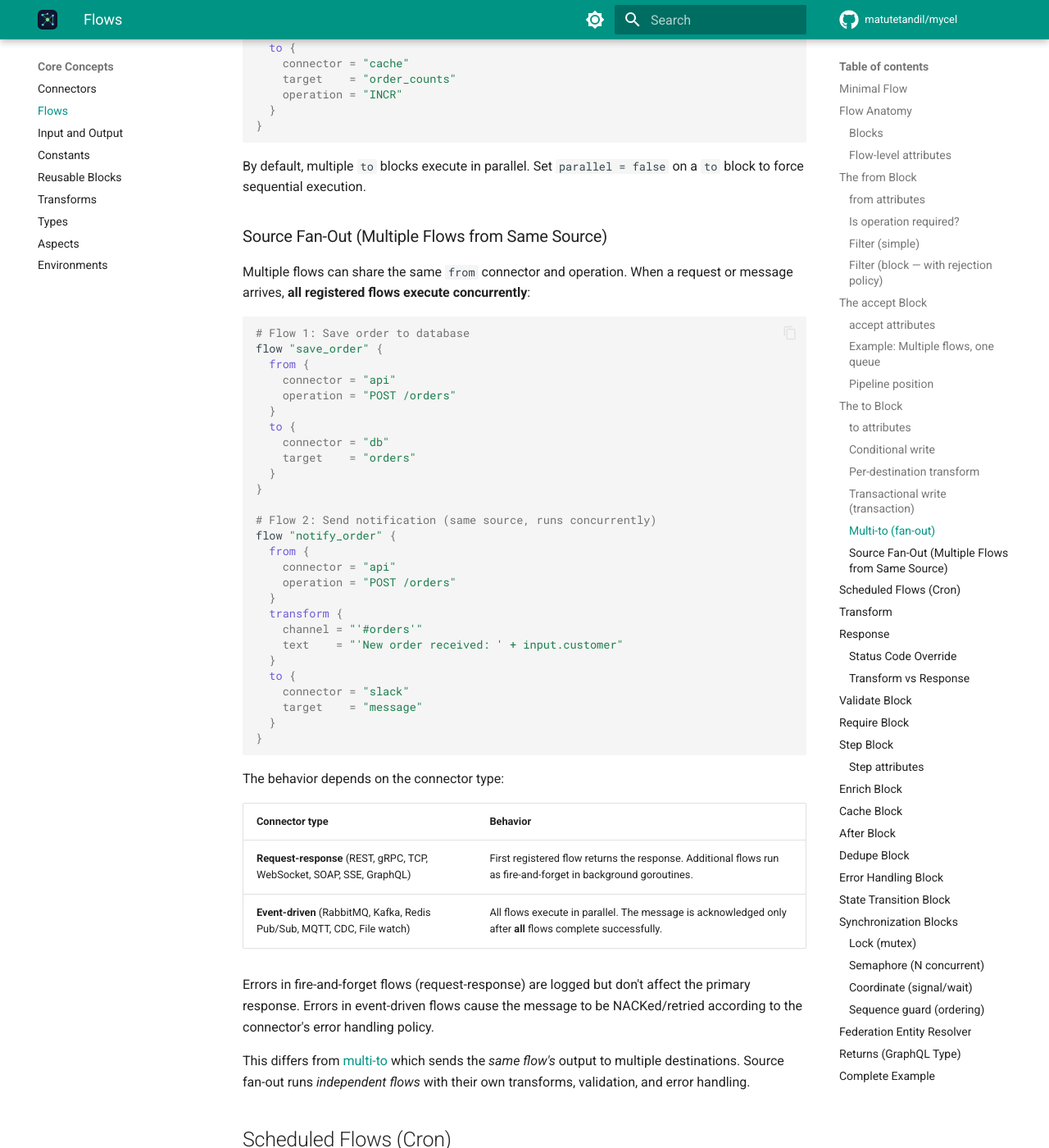
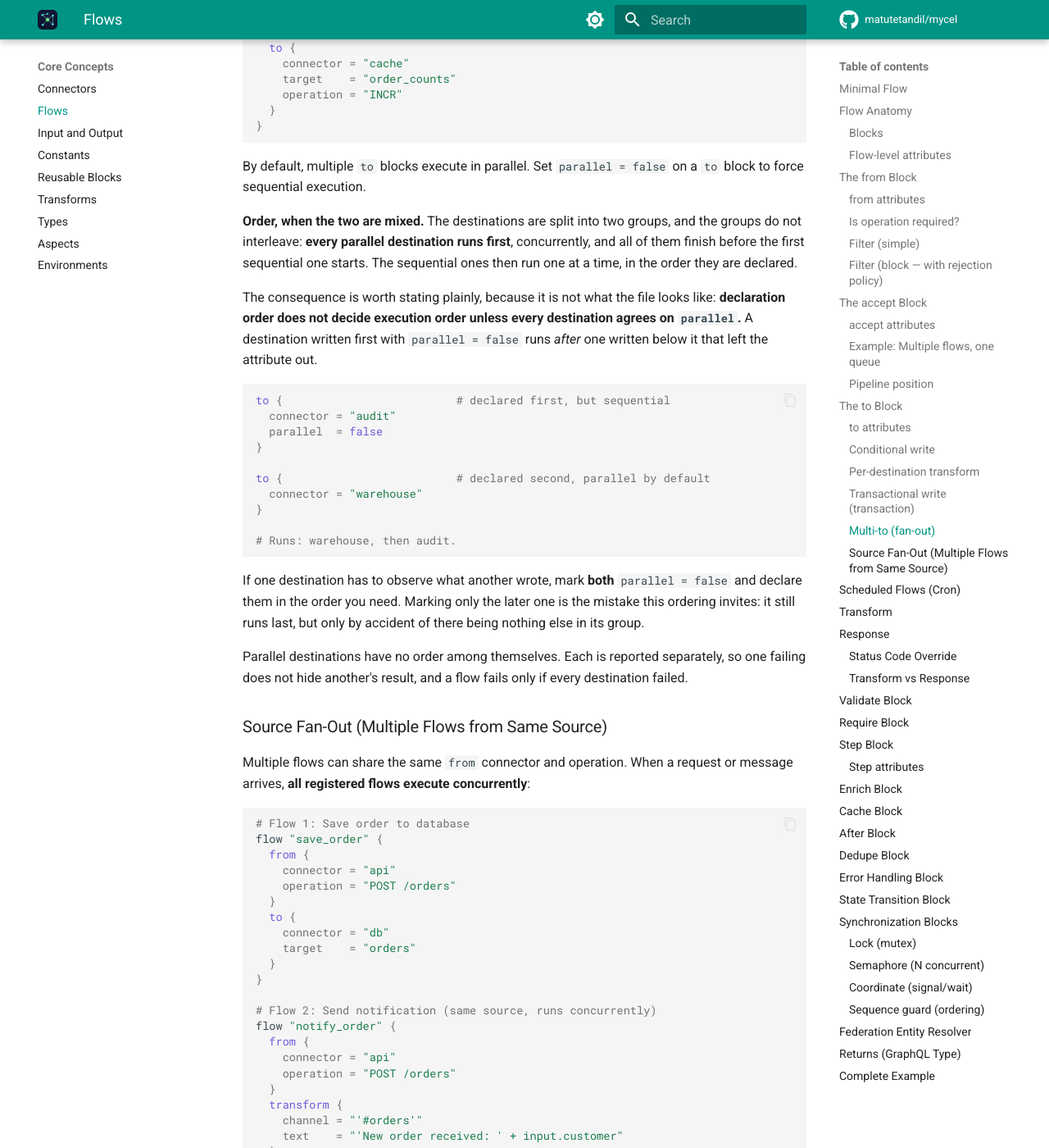
Before and after one commit to matutetandil/mycel, an MkDocs documentation site: the page built from docs/core-concepts/flows.md, in a window 1280 px wide and 1400 px high, scrolled down 10628 px. Shown: the whole window at 82% size. Built offline with MkDocs 1.6.1 and Material for MkDocs 9.7.7, drawn with Linux system fonts in a browser that asks for light colours; comment, search, counter and statistics services are not loaded.

Commit message:
Say how parallel and sequential destinations order against each other
The attribute's default was documented and its effect on ordering was not,
which is the half that surprises: the two are separate groups that do not
interleave. Every parallel destination runs first, concurrently, and all of
them finish before the first sequential one starts.

So declaration order does not decide execution order unless every
destination agrees on the attribute, and a destination written first with
parallel = false runs after one written below it that left it out. Verified
against a running service rather than read off the code.

The facet example and its documentation dropped their parallel = true: it is
the default, so writing it suggested it was part of declaring a facet, which
is what prompted the question.

````diff
--- a/docs/core-concepts/flows.md
+++ b/docs/core-concepts/flows.md
@@ -426,6 +426,27 @@ flow "create_order" {
 ```
 
 By default, multiple `to` blocks execute in parallel. Set `parallel = false` on a `to` block to force sequential execution.
+
+**Order, when the two are mixed.** The destinations are split into two groups, and the groups do not interleave: **every parallel destination runs first**, concurrently, and all of them finish before the first sequential one starts. The sequential ones then run one at a time, in the order they are declared.
+
+The consequence is worth stating plainly, because it is not what the file looks like: **declaration order does not decide execution order unless every destination agrees on `parallel`.** A destination written first with `parallel = false` runs *after* one written below it that left the attribute out.
+
+```hcl
+to {                          # declared first, but sequential
+  connector = "audit"
+  parallel  = false
+}
+
+to {                          # declared second, parallel by default
+  connector = "warehouse"
+}
+
+# Runs: warehouse, then audit.
+```
+
+If one destination has to observe what another wrote, mark **both** `parallel = false` and declare them in the order you need. Marking only the later one is the mistake this ordering invites: it still runs last, but only by accident of there being nothing else in its group.
+
+Parallel destinations have no order among themselves. Each is reported separately, so one failing does not hide another's result, and a flow fails only if every destination failed.
 
 ### Source Fan-Out (Multiple Flows from Same Source)
 
````
Also changed, not shown: docs/guides/caching.md (+0 -2 lines), 1 other file.
